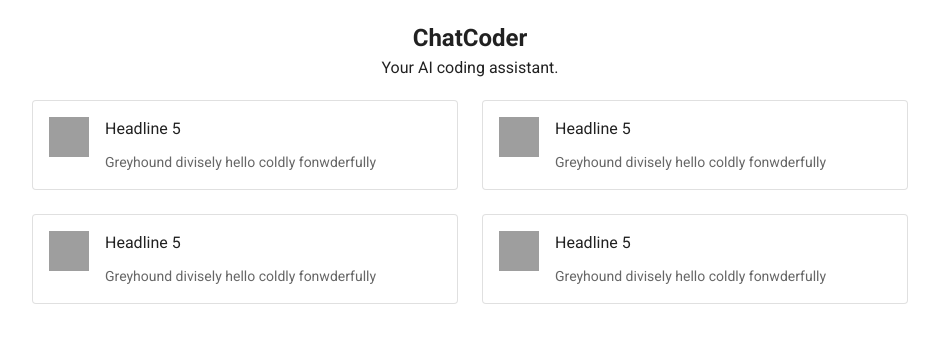
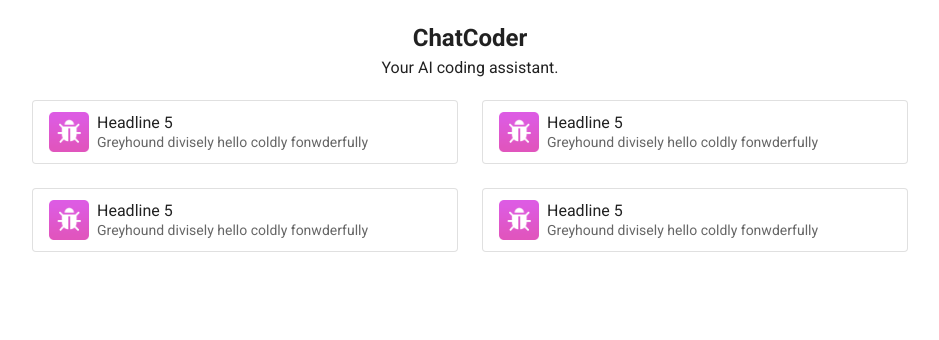
Before and after one commit to saeedmaldosary/vuetify-ChatCoder, a Vue app: page /#/ in a window 1280 px wide. Shown: the top 340 px of the page, without its empty margins (170-1109 px from the left). Built offline with nearby package versions, Linux system fonts and the light colour scheme.

Commit message:
Add icons and wrap subtitle

```diff
--- a/src/components/CardItem.vue
+++ b/src/components/CardItem.vue
@@ -1,10 +1,12 @@
 <template>
   <v-card outlined>
-    <v-list-item three-line>
-      <v-list-item-avatar tile size="40" color="grey"></v-list-item-avatar>
+    <v-list-item>
+      <v-avatar tile size="40" class="mr-2">
+        <img :src="iconPath" />
+      </v-avatar>
       <v-list-item-content>
-        <v-list-item-title class="mb-1"> Headline 5 </v-list-item-title>
-        <v-list-item-subtitle
+        <v-list-item-title> Headline 5 </v-list-item-title>
+        <v-list-item-subtitle class="text-wrap"
           >Greyhound divisely hello coldly fonwderfully</v-list-item-subtitle
         >
       </v-list-item-content>
@@ -15,5 +17,10 @@
 <script>
 export default {
   name: "CardItem",
+  data() {
+    return {
+      iconPath: "/images/bug.png",
+    };
+  },
 };
 </script>
```
Also changed, not shown: public/images/bug.png (added).
